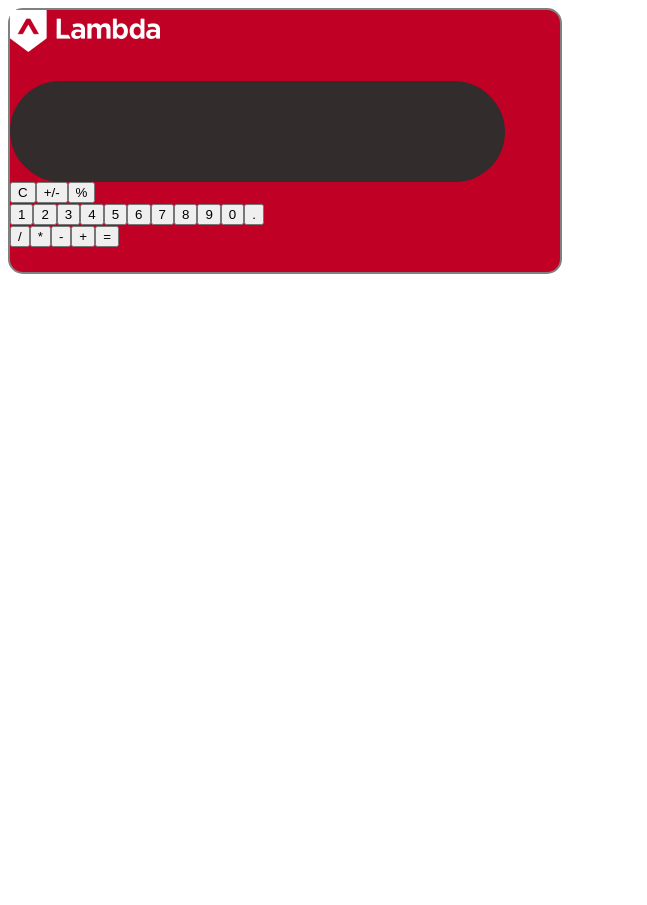
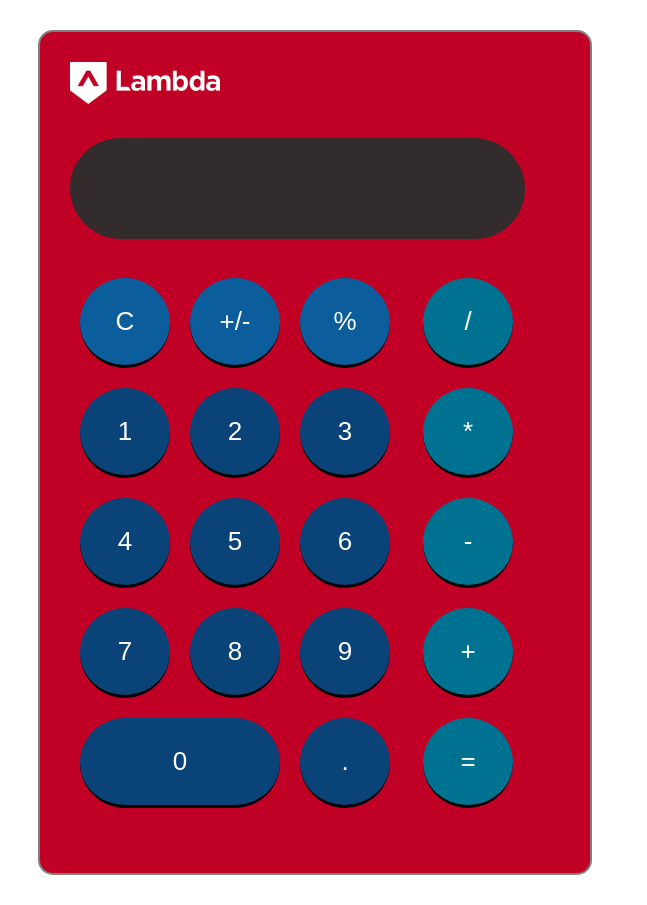
Before and after one commit to bloominstituteoftechnology/lambda-calculator, a React (Create React App) app: page / in a window 1280 px wide. Shown: the whole page, without its empty margins (0-647 px from the left). Before the commit the page ends 800 px from the top, so only its background shows below. Built offline with nearby package versions, Linux system fonts and the light colour scheme.

Commit message:
finished styling

```diff
--- a/src/App.css
+++ b/src/App.css
@@ -5,11 +5,18 @@
     border-radius: 15px;
     border: 2px solid grey;
     padding-bottom: 25px;
+    margin: 30px;
 }
+
+.logo-container {
+    margin: 30px;
+
+}
+
 .display {
     margin-top: 25px;
     height: 100px;
-    width: 450px;
+    width: 410px;
     border-radius: 50px;
     color: white;
     background-color: #322c2d;
@@ -19,4 +26,55 @@
     align-items: flex-end;
     padding-right: 8%;
     font-size: 5.0rem;
-  }
+    margin: 30px;
+}
+
+button {
+    font-size: 26px;
+    background-color: #094377ff;
+    color: white;
+    margin: 10px;
+    padding: 10px 15px;
+    border: none;
+    border-bottom: 3px solid black;
+    border-radius: 50%;
+    width: 90px;
+    height: 90px;
+}
+
+.button-container {
+    display: flex;
+    margin: 30px;
+}
+
+.left-side {
+    width: 70%;
+}
+
+.operator-container {
+    display: flex;
+    flex-direction: column;
+    justify-content: flex-end;
+}
+
+.special-button {
+    background-color: #0b5d9bff;
+}
+
+.operator-button {
+    background-color: #007291ff;
+}
+
+.special-container {
+    display: flex;
+}
+
+.number-container {
+    display: flex;
+    flex-wrap: wrap;
+}
+
+button:nth-child(10) {
+    width: 200px;
+    border-radius: 60px;
+}
```
